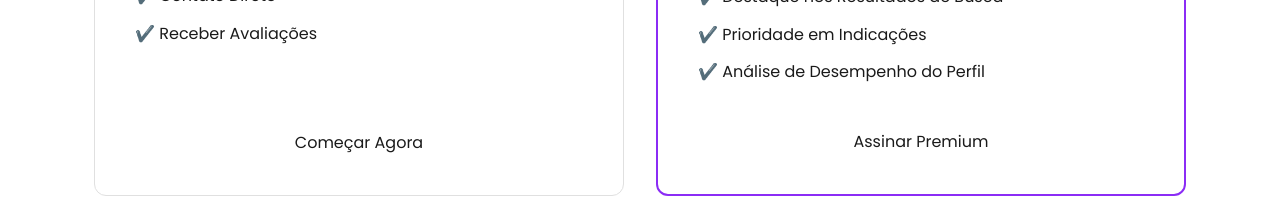
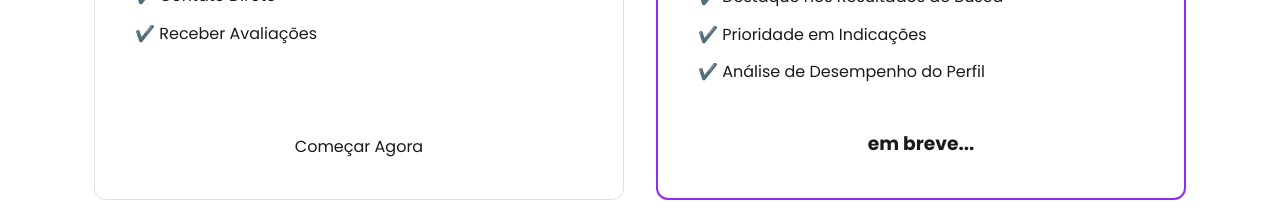
Before and after one commit to billiezinha/ProConnect, a Next.js app in the folder proconnect/: page / in a window 1280 px wide. Shown: the part 960-1179 px from the top of the page. Built offline with nearby package versions, Linux system fonts and the light colour scheme.

Commit message:
desativando botão de premium

```diff
--- a/proconnect/src/app/page.tsx
+++ b/proconnect/src/app/page.tsx
@@ -70,9 +70,12 @@ export default function Home() {
                 <li>✔️ Prioridade em Indicações</li>
                 <li>✔️ Análise de Desempenho do Perfil</li>
               </ul>
-              <Link href="/assinatura" className={styles.botaoPlano}>
+              {/* <Link href="/assinatura" className={styles.botaoPlano}>
                 Assinar Premium
-              </Link>
+                </Link> */}
+              <div className={styles.botaoPlano}>
+                <h3 className={styles.breve}>em breve...</h3>
+                </div>
             </div>
           </div>
         </div>
```
Also changed, not shown: proconnect/src/app/page.module.css (line endings or trailing spaces).
